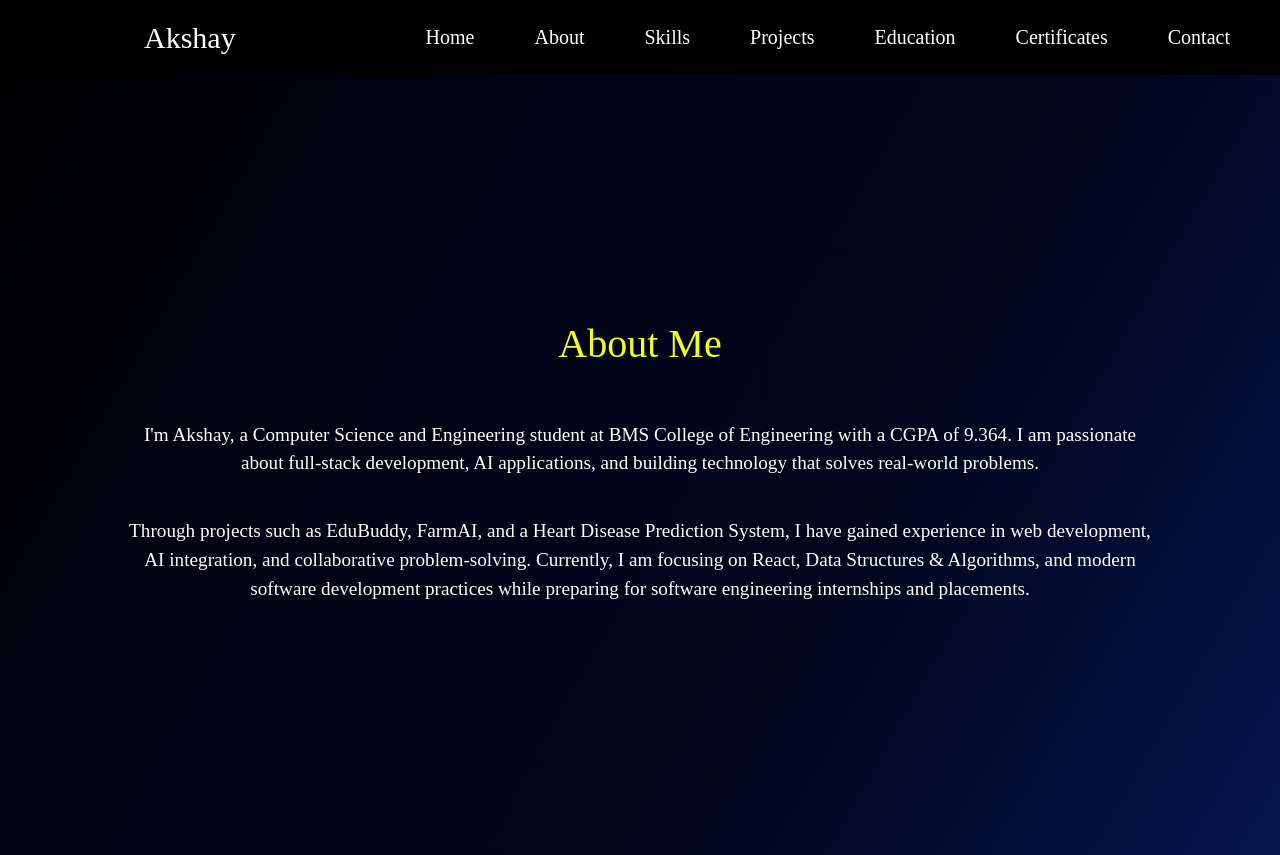
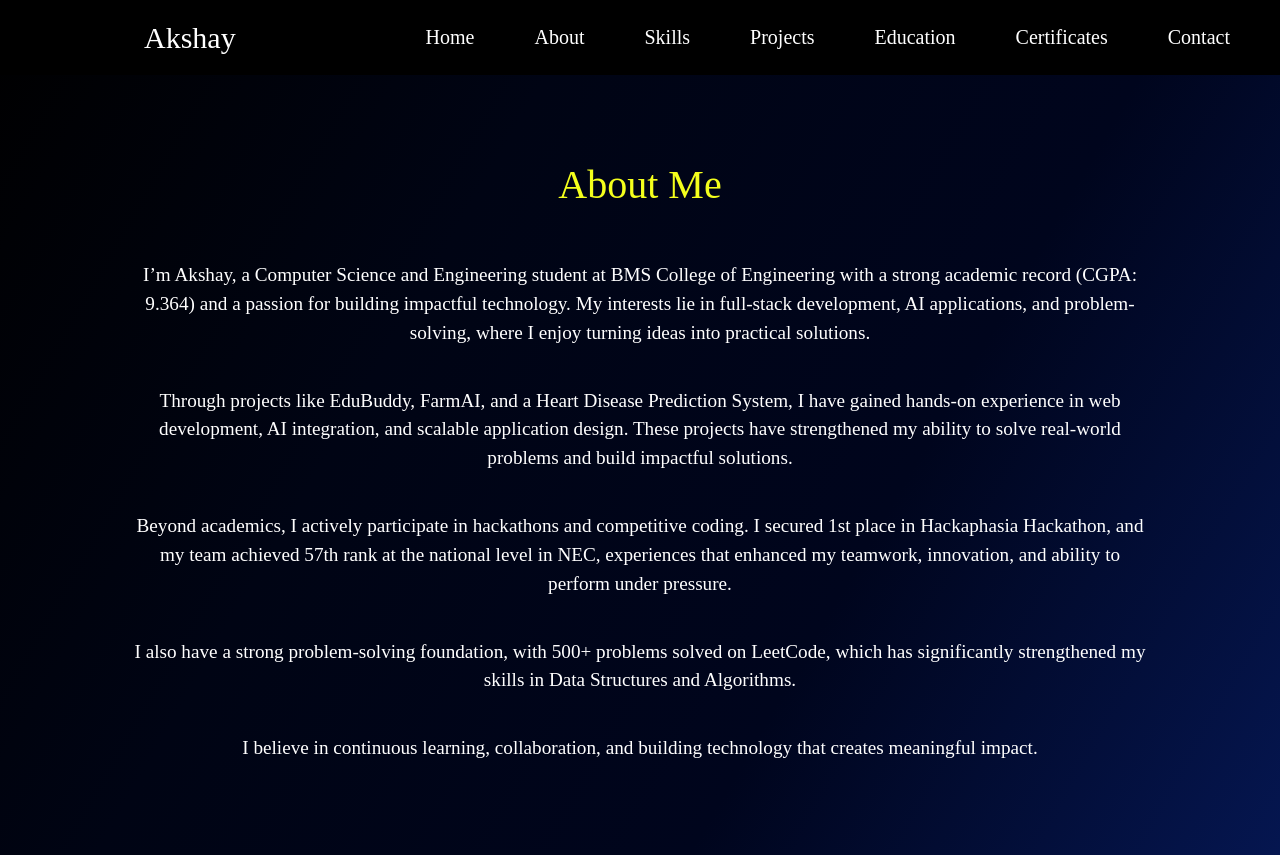
Before and after one commit to Akshays-2005/portfolio-react, a React (Create React App) app: page /about in a window 1280 px wide. Built offline with nearby package versions, Linux system fonts and the light colour scheme.

Commit message:
Modified About

```diff
--- a/src/About.js
+++ b/src/About.js
@@ -2,8 +2,11 @@ const About = () => {
     return (
         <div className="about">
             <h2>About Me</h2>
-            <p>I'm Akshay, a Computer Science and Engineering student at BMS College of Engineering with a CGPA of 9.364. I am passionate about full-stack development, AI applications, and building technology that solves real-world problems.</p>
-            <p>Through projects such as EduBuddy, FarmAI, and a Heart Disease Prediction System, I have gained experience in web development, AI integration, and collaborative problem-solving. Currently, I am focusing on React, Data Structures & Algorithms, and modern software development practices while preparing for software engineering internships and placements.</p>
+            <p>I’m Akshay, a Computer Science and Engineering student at BMS College of Engineering with a strong academic record (CGPA: 9.364) and a passion for building impactful technology. My interests lie in full-stack development, AI applications, and problem-solving, where I enjoy turning ideas into practical solutions.</p>
+            <p>Through projects like EduBuddy, FarmAI, and a Heart Disease Prediction System, I have gained hands-on experience in web development, AI integration, and scalable application design. These projects have strengthened my ability to solve real-world problems and build impactful solutions.</p>
+            <p>Beyond academics, I actively participate in hackathons and competitive coding. I secured 1st place in Hackaphasia Hackathon, and my team achieved 57th rank at the national level in NEC, experiences that enhanced my teamwork, innovation, and ability to perform under pressure.</p>
+            <p>I also have a strong problem-solving foundation, with 500+ problems solved on LeetCode, which has significantly strengthened my skills in Data Structures and Algorithms.</p>
+            <p>I believe in continuous learning, collaboration, and building technology that creates meaningful impact.</p>
         </div>
     );
 }
--- a/src/Home.js
+++ b/src/Home.js
@@ -10,7 +10,7 @@ const Home = () => {
                     <h2>Akshay S</h2>
                     <p>Full Stack Developer | AI Enthusiast | Problem Solver</p>
                     <div className="links">
-                        <a className="resume-btn" href="https://drive.google.com/file/d/1yp_3_fsrY-6MmP8i7f6qHN9mGCjdq2bN/view" target="_blank" rel="noopener noreferrer">Resume</a>
+                        <a className="resume-btn" href="https://drive.google.com/file/d/12mNvhN60IRziItLe5Q7qcoiHJcmHgByV/view?usp=sharing" target="_blank" rel="noopener noreferrer">Resume</a>
                         <a href="https://github.com/Akshays-2005" target="_blank" rel="noopener noreferrer" aria-label="GitHub" ><FaGithub size={35} className="social-icon" /></a>
                         <a href="https://www.linkedin.com/in/akshay-s-962494354/" target="_blank" rel="noopener noreferrer" aria-label="LinkedIn" ><FaLinkedinIn size={35} className="social-icon linkedin" /></a>
                         <a href="https://leetcode.com/u/Akshays-2005/" target="_blank" rel="noopener noreferrer" aria-label="LeetCode" ><SiLeetcode size={35} className="social-icon leetcode" /></a>
```
